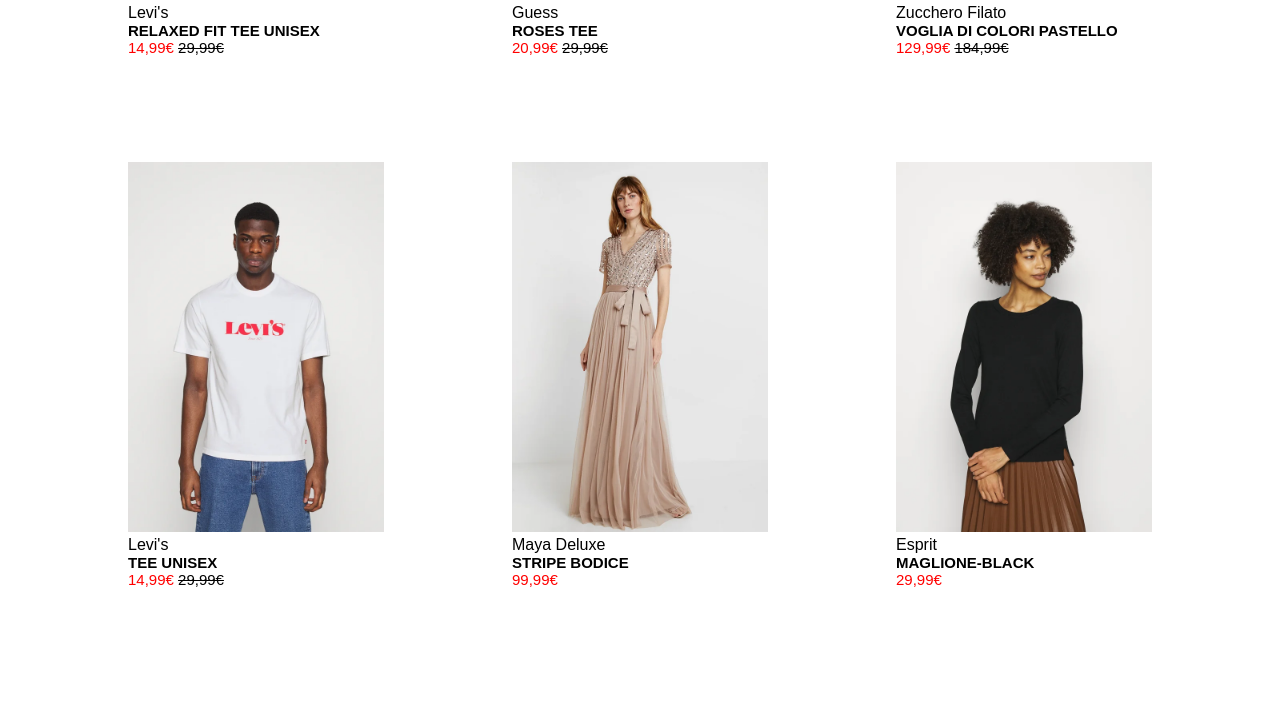
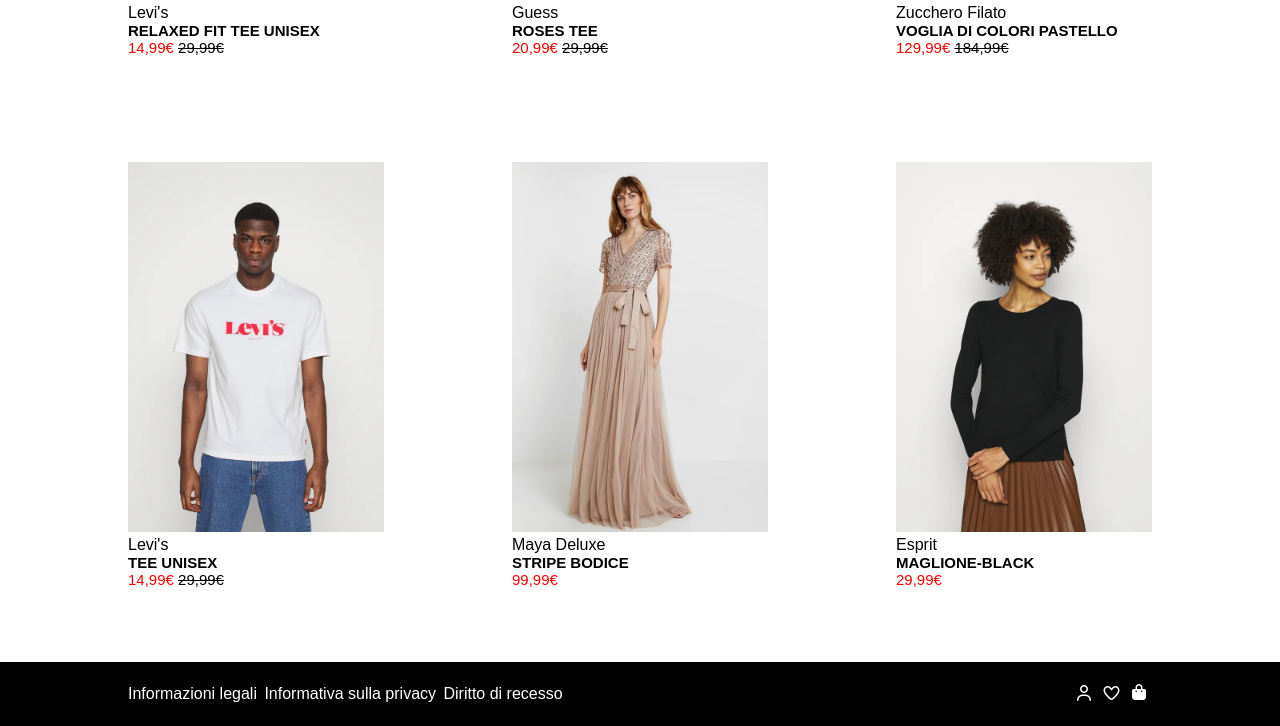
Before and after one commit to matteovecchio04/html-css-boolando, a plain HTML site: page index.html in a window 1280 px wide. Shown: the part 466-1192 px from the top of the page. Before the commit the page ends 1128 px from the top, so only its background shows below. Drawn offline with Linux system fonts and the light colour scheme.

Commit message:
start footer, can't work out how the hover feature works on the images

```diff
--- a/assets/css/style.css
+++ b/assets/css/style.css
@@ -25,11 +25,35 @@ header {
         color: var(--boo-white-color);
         text-decoration: none;
         margin-right: 3px;
+
+        &:hover {
+            text-decoration: underline;
+        }
     }
 
     .logo {
         width: 150px;
         height: 35px;
+    }
+}
+
+footer {
+    background-color: var(--boo-black-color);
+}
+
+.bottom-menu {
+    width: 80%;
+    margin: auto;
+    height: 4rem;
+
+    a {
+        color: var(--boo-white-color);
+        text-decoration: none;
+        margin-right: 3px;
+
+        &:hover {
+            text-decoration: underline;
+        }
     }
 }
 
@@ -72,6 +96,7 @@ header {
                 font-size: 15px;
             }
         }
+
     }
 }
 
--- a/index.html
+++ b/index.html
@@ -44,7 +44,7 @@
             <div class="container">
 
                 <div class="block">
-                    <img src="./assets/img/1.webp" class="img" aria-hidden="true">
+                    <img src="./assets/img/1.webp" class="img">
                     <div class="content-block">
                         <div>Levi's</div>
                         <h2>RELAXED FIT TEE UNISEX</h2>
@@ -118,7 +118,27 @@
         </section>
     </main>
     <footer>
+        <div class="bottom-menu d-flex space-between align-center">
+            <nav>
+                <a href="legal">Informazioni legali</a>
+                <a href="privacy">Informativa sulla privacy</a>
+                <a href="return">Diritto di recesso</a>
+            </nav>
 
+            <div class="mini-logo">
+                <nav>
+                    <a href="user">
+                        <i class="fa-regular fa-user"></i>
+                    </a>
+                    <a href="liked">
+                        <i class="fa-regular fa-heart"></i>
+                    </a>
+                    <a href="cart">
+                        <i class="fa-solid fa-bag-shopping"></i>
+                    </a>
+                </nav>
+            </div>
+        </div>
     </footer>
 </body>
 
```
